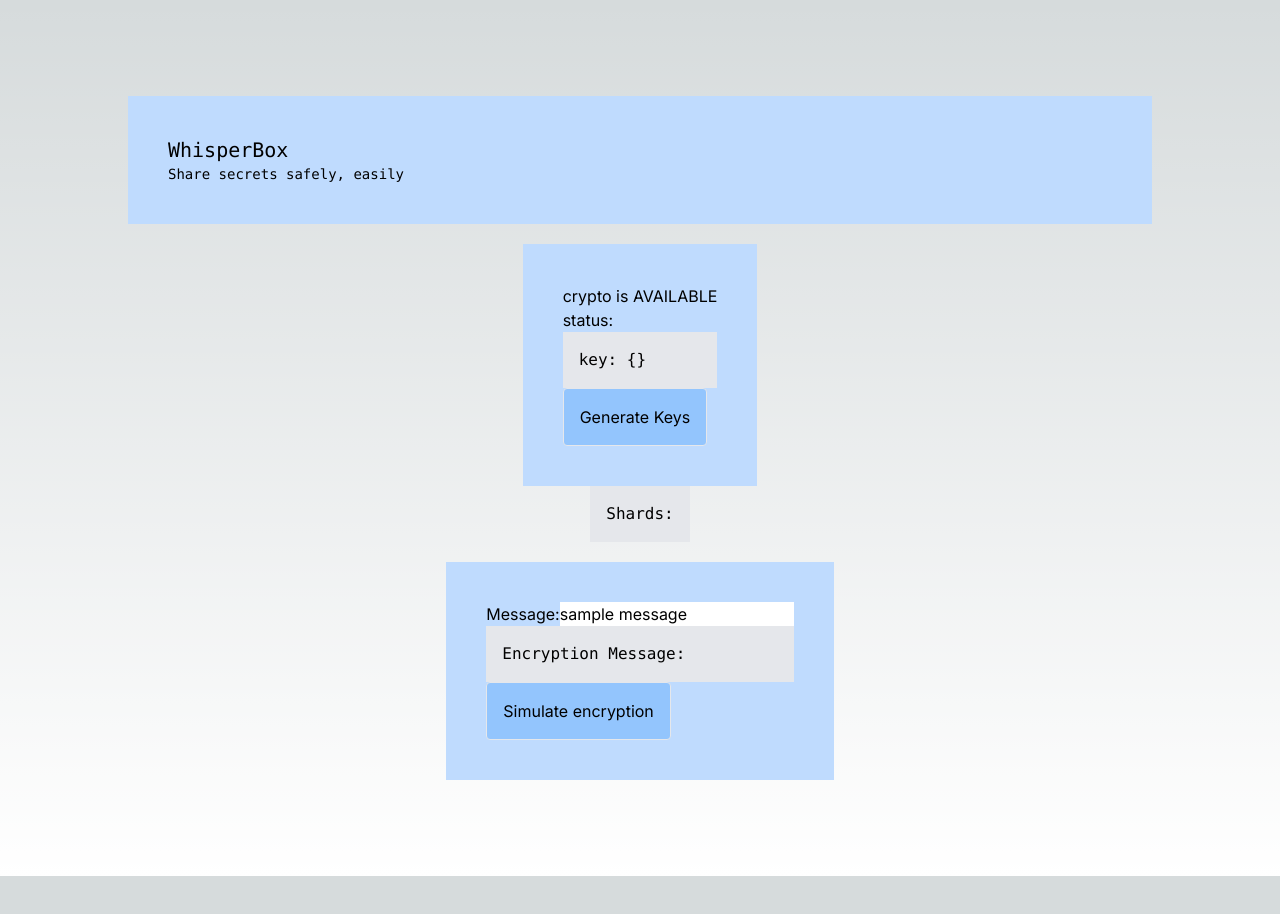
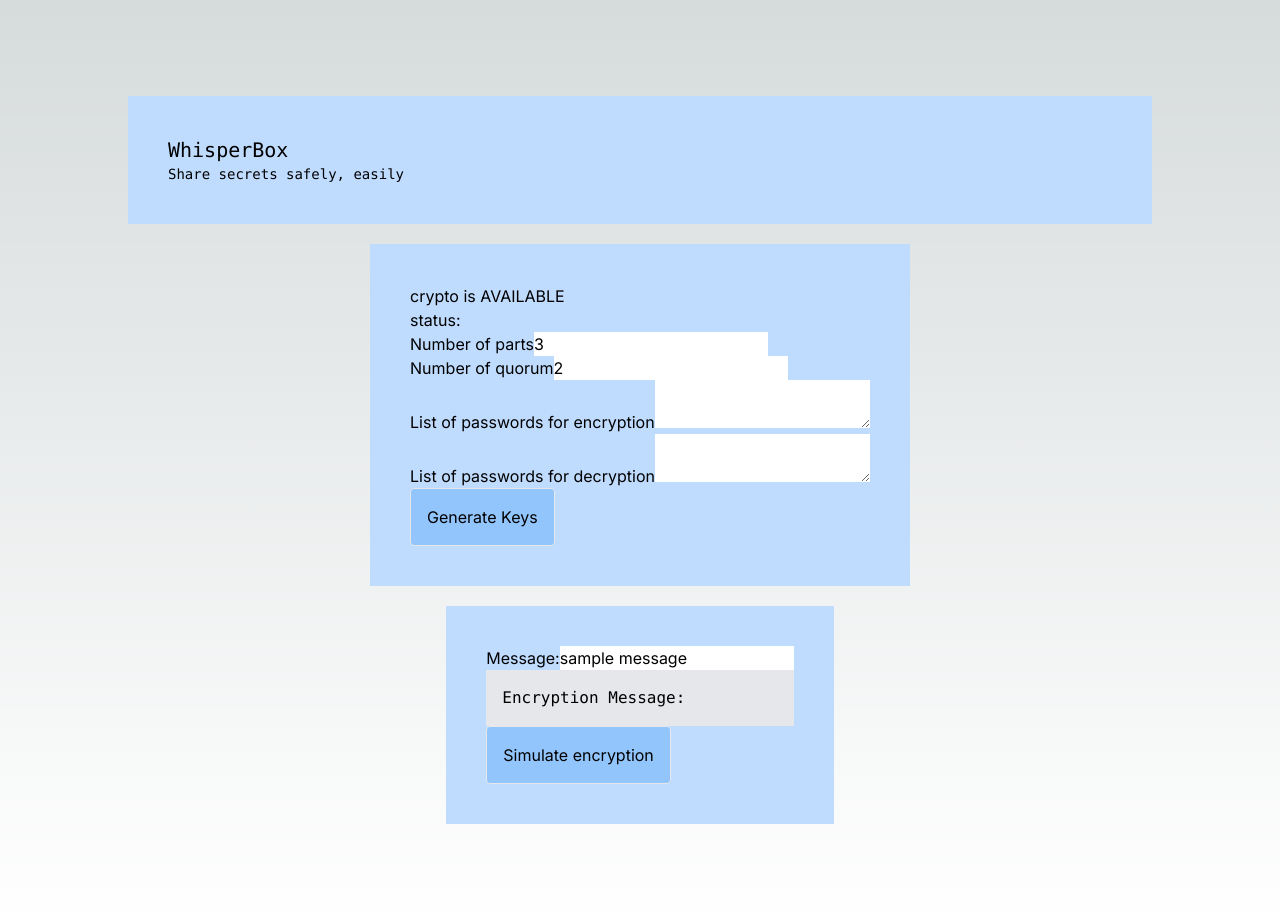
Before and after one commit to azophy/whisper-box, a Next.js app: page / in a window 1280 px wide. Shown: the top 914 px of the page. Before the commit the page ends 876 px from the top, so only its background shows below. Built offline with nearby package versions, Linux system fonts and the light colour scheme.

Commit message:
working shard encryption & decryption

```diff
--- a/app/page.tsx
+++ b/app/page.tsx
@@ -21,6 +21,11 @@ export default function Home() {
   const [key, setKey] = useState<any>({})
   const [shards, setShards] = useState<any>([])
 
+  const [passwords, setPasswords] = useState('')
+  const [decryptPasswords, setDecryptPasswords] = useState('')
+  const [numParts, setNumParts] = useState(3)
+  const [quorum, setQuorum] = useState(2)
+
   const isCryptoAvailable = (typeof crypto.subtle !== 'undefined')
 
   const generate = async () => {
@@ -31,13 +36,14 @@ export default function Home() {
     setKey({ publicKey, privateKey })
 
     setStatus('splitting shards')
-    console.log({ privateKey })
+    console.log({ privateKey, numParts, quorum })
 
-    const parts = shamir.split(privateKey, 3, 2);
+    const parts = shamir.split(privateKey, Number(numParts), Number(quorum));
     const encodedParts = shamir.encodeParts(parts)
     console.log({ encodedParts })
+    const splittedPasswords = passwords.split(',')
     const encryptedParts = await Promise.all(encodedParts.map(async(item) => {
-      const enc = await encryptData(JSON.stringify(item.data), 'password')
+      const enc = await encryptData(JSON.stringify(item.data), splittedPasswords[item.index-1])
       return {
         index: item.index,
         encryptedData: enc,
@@ -47,31 +53,53 @@ export default function Home() {
     setShards(JSON.stringify(encodedParts, null, 2))
     setStatus('splitting done')
 
-    //const immediateParts = {
-      //3: parts[3],
-      //1: parts[1],
-    //}
-    //console.log({ immediateParts })
-    //const immediateResult = (decoder.decode(shamirJoin(immediateParts)))
-    //console.log({ immediateResult })
+    let splittedDecryptPasswords = decryptPasswords.split(',')
+    if (splittedDecryptPasswords.length < quorum) {
+      console.log('number of decrypt password is less than required')
+      return
+    }
 
-    const decryptedParts = await Promise.all(encryptedParts.map(async(item) => {
-      const enc = await decryptData(item.encryptedData, 'password')
-      return {
-        index: item.index,
-        data: JSON.parse(enc),
+    let decryptedParts = []
+
+    for (let ii = 0; ii < encodedParts.length; ii++) {
+      const encPart = encryptedParts[ii]
+
+      for (let ij = 0; ij < splittedDecryptPasswords.length; ij++) {
+        const pass = splittedDecryptPasswords[ij]
+
+        try {
+          const res = await decryptData(encPart.encryptedData, pass)
+          if (res) {
+            decryptedParts.push({
+              index: encPart.index,
+              data: JSON.parse(res),
+            })
+            //delete splittedDecryptPasswords[ij]
+            continue
+          }
+        } catch (e) {
+          console.log({ ii, ij, e })
+        }
       }
-    }))
+    }
+
+    //await Promise.all(encryptedParts.map(async(item) => {
+      //return {
+        //index: item.index,
+        //data: JSON.parse(enc),
+      //}
+    //}))
     console.log({ decryptedParts })
     const restoredParts = shamir.decodeParts(decryptedParts)
     console.log({ restoredParts })
+    const restoredSecret = shamir.join(restoredParts)
 
-    const combinedParts = {
-      1: restoredParts[1],
-      2: restoredParts[2],
-    }
-    console.log({ combinedParts })
-    const restoredSecret = shamir.join(combinedParts)
+    //const combinedParts = {
+      //1: restoredParts[1],
+      //2: restoredParts[2],
+    //}
+    //console.log({ combinedParts })
+    //const restoredSecret = shamir.join(combinedParts)
     console.log({ restoredSecret })
   }
 
@@ -139,9 +167,35 @@ export default function Home() {
           status: { status }
         </p>
 
-        <pre className="bg-gray-200 p-4 overflow-x-scroll max-w-2xl">
-          key: { JSON.stringify(key, null, 2) }
-        </pre>
+        <div>
+          <label htmlFor="">Number of parts</label>
+          <input type="number" value={numParts}
+            onInput={e => setNumParts(e.currentTarget.value)}
+          />
+        </div>
+
+        <div>
+          <label htmlFor="">Number of quorum</label>
+          <input type="number" value={quorum}
+            onInput={e => setQuorum(e.currentTarget.value)}
+          />
+        </div>
+
+        <div>
+          <label htmlFor="">List of passwords for encryption</label>
+          <textarea
+            value={passwords}
+            onInput={e => setPasswords(e.currentTarget.value)}
+          />
+        </div>
+
+        <div>
+          <label htmlFor="">List of passwords for decryption</label>
+          <textarea
+            value={decryptPasswords}
+            onInput={e => setDecryptPasswords(e.currentTarget.value)}
+          />
+        </div>
 
         <button
           type="button"
@@ -149,11 +203,6 @@ export default function Home() {
           className="bg-blue-300 p-4 border rounded hover:bg-blue-500"
         >Generate Keys</button>
       </article>
-
-      <pre className="bg-gray-200 p-4 overflow-x-scroll max-w-2xl">
-      Shards:
-      { shards }
-      </pre>
 
       <article className="p-10 mt-5 bg-blue-200">
         <div>
```
